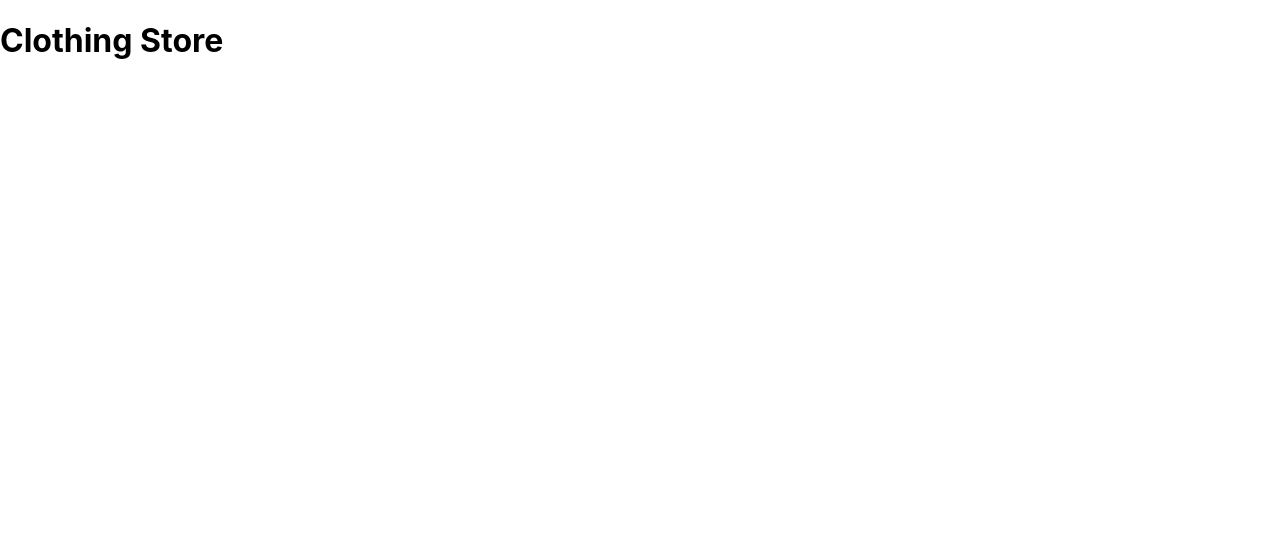
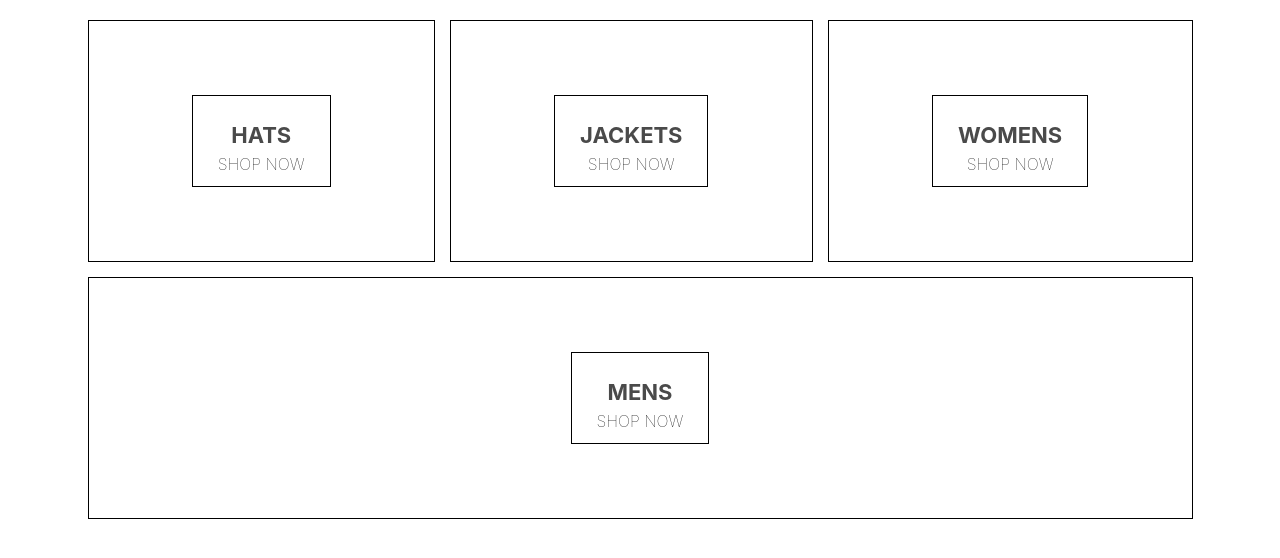
Before and after one commit to shiveshdewangan/clothing-shop, a React (Create React App) app: page / in a window 1280 px wide. Shown: the top 558 px of the page. Built offline with nearby package versions, Linux system fonts and the light colour scheme.

Commit message:
added files and styles for homepage

```diff
--- a/package.json
+++ b/package.json
@@ -3,6 +3,7 @@
   "version": "0.1.0",
   "private": true,
   "dependencies": {
+    "node-sass": "^4.12.0",
     "react": "^16.8.6",
     "react-dom": "^16.8.6",
     "react-scripts": "3.0.1"
--- a/src/App.js
+++ b/src/App.js
@@ -1,9 +1,10 @@
 import React from "react";
+import HomePage from "./components/Homepage";
 
 function App() {
   return (
     <div>
-      <h1>Clothing Store</h1>
+      <HomePage />
     </div>
   );
 }
--- /dev/null
+++ b/src/components/Homepage.jsx
@@ -0,0 +1,37 @@
+import React from "react";
+import "./homepage.styles.scss";
+
+const HomePage = () => {
+  return (
+    <div className="homepage">
+      <div className="directory-menu">
+        <div className="menu-item">
+          <div className="content">
+            <h1 className="title">HATS</h1>
+            <span className="subtitle">SHOP NOW</span>
+          </div>
+        </div>
+        <div className="menu-item">
+          <div className="content">
+            <h1 className="title">JACKETS</h1>
+            <span className="subtitle">SHOP NOW</span>
+          </div>
+        </div>
+        <div className="menu-item">
+          <div className="content">
+            <h1 className="title">WOMENS</h1>
+            <span className="subtitle">SHOP NOW</span>
+          </div>
+        </div>
+        <div className="menu-item">
+          <div className="content">
+            <h1 className="title">MENS</h1>
+            <span className="subtitle">SHOP NOW</span>
+          </div>
+        </div>
+      </div>
+    </div>
+  );
+};
+
+export default HomePage;
--- /dev/null
+++ b/src/components/homepage.styles.scss
@@ -0,0 +1,54 @@
+.homepage {
+    display: flex;
+    flex-direction: column;
+    align-items: center;
+    padding: 20px 80px;
+  }
+
+  .directory-menu {
+    width: 100%;
+    display: flex;
+    flex-wrap: wrap;
+    justify-content: space-between;
+  }
+
+  .menu-item {
+    min-width: 30%;
+    height: 240px;
+    flex: 1 1 auto;
+    display: flex;
+    align-items: center;
+    justify-content: center;
+    border: 1px solid black;
+    margin: 0 7.5px 15px;
+
+    &:first-child {
+      margin-right: 7.5px;
+    }
+
+    &:last-child {
+      margin-left: 7.5px;
+    }
+
+    .content {
+      height: 90px;
+      padding: 0 25px;
+      display: flex;
+      flex-direction: column;
+      align-items: center;
+      justify-content: center;
+      border: 1px solid black;
+
+      .title {
+        font-weight: bold;
+        margin-bottom: 6px;
+        font-size: 22px;
+        color: #4a4a4a;
+      }
+
+      .subtitle {
+        font-weight: lighter;
+        font-size: 16px;
+      }
+    }
+  }
```
Also changed, not shown: 1 other file (tests, documents, lock files or other folders).
